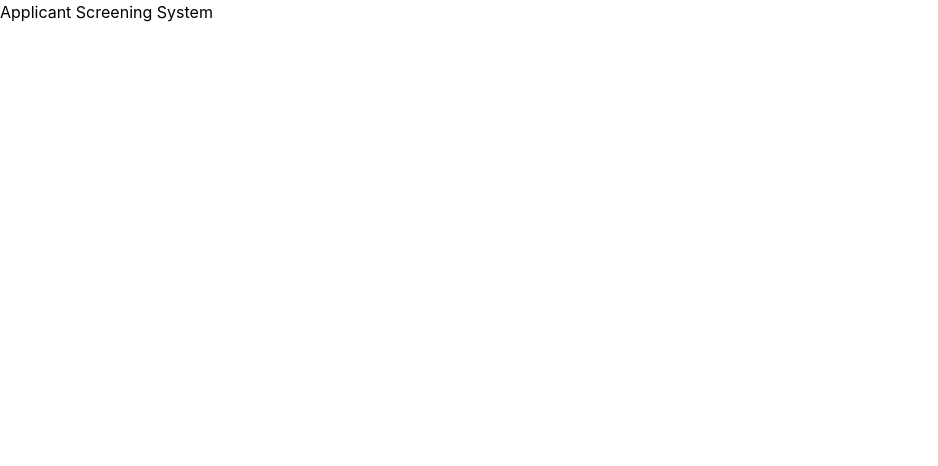
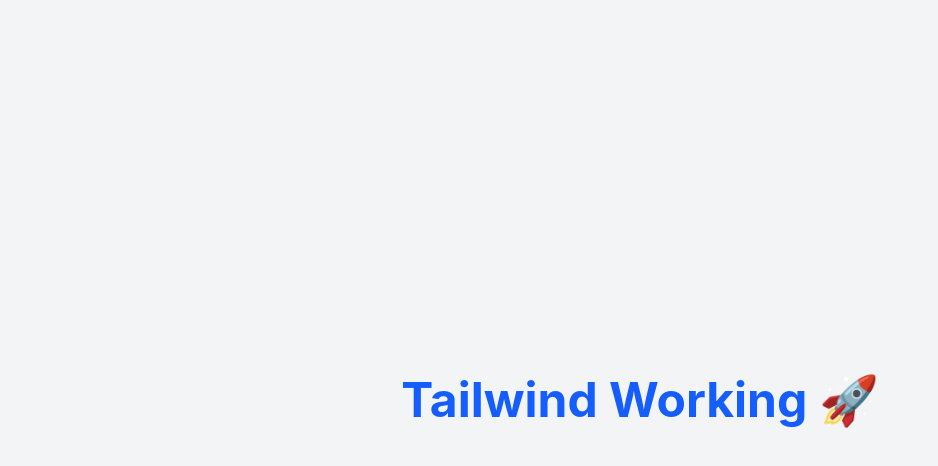
Before and after one commit to atomnoid/HCT_TalentScreening, a React (Vite) app in the folder HCT-talentscreening/: page / in a window 1280 px wide. Shown: the top 466 px of the page, without its empty margins (0-938 px from the left). Built offline with nearby package versions, Linux system fonts and the light colour scheme.

Commit message:
intialized app

```diff
--- a/HCT-talentscreening/src/App.jsx
+++ b/HCT-talentscreening/src/App.jsx
@@ -1,5 +1,11 @@
 function App() {
-  return <h1>Applicant Screening System</h1>;
+  return (
+    <div className="min-h-screen flex items-center justify-center bg-gray-100">
+      <h1 className="text-5xl font-bold text-blue-600">
+        Tailwind Working 🚀
+      </h1>
+    </div>
+  );
 }
 
 export default App;
```
